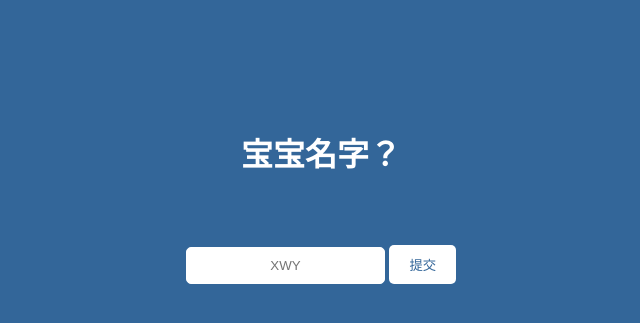
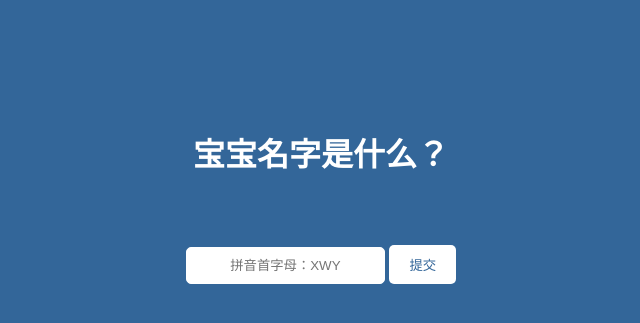
Before and after one commit to yzec7/yzec7.github.io, a Jekyll site: the page XWY/index.html, which Jekyll copies as it is, in a window 1280 px wide. Shown: the top 323 px of the page, without its empty margins (319-959 px from the left). Built offline with Jekyll 4.4.1, drawn with Linux system fonts in a browser that asks for light colours.

Commit message:
Update index.html

```diff
--- a/XWY/index.html
+++ b/XWY/index.html
@@ -36,8 +36,8 @@
     </style>
 </head>
 <body>
-    <h1>宝宝名字？</h1>
-    <input type="text" id="answer" placeholder="XWY">
+    <h1>宝宝名字是什么？</h1>
+    <input type="text" id="answer" placeholder="拼音首字母：XWY">
     <button onclick="checkAnswer()">提交</button>
 
     <script>
```
Also changed, not shown: other parts of XWY/index.html (+1 -1 lines).
